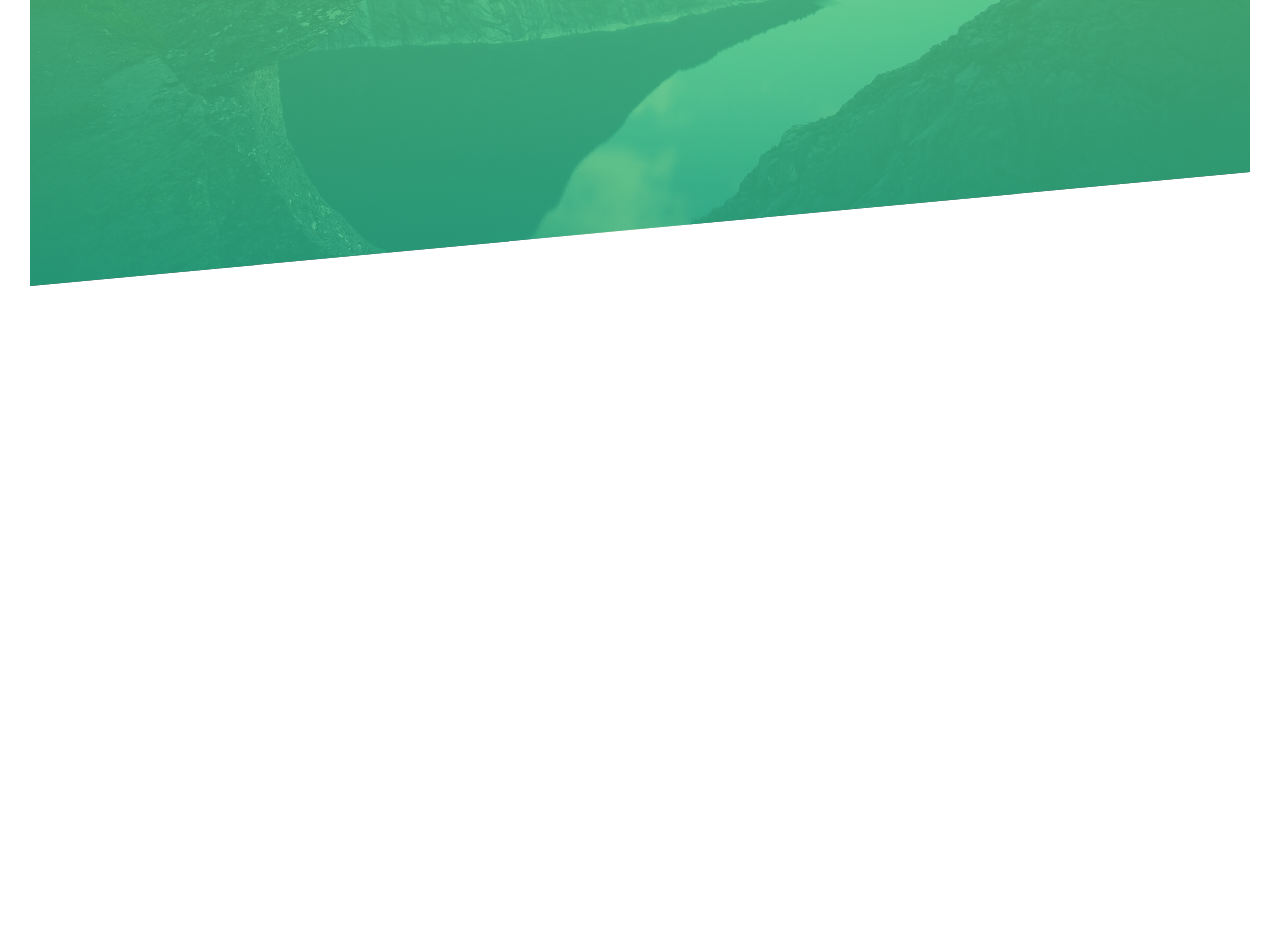
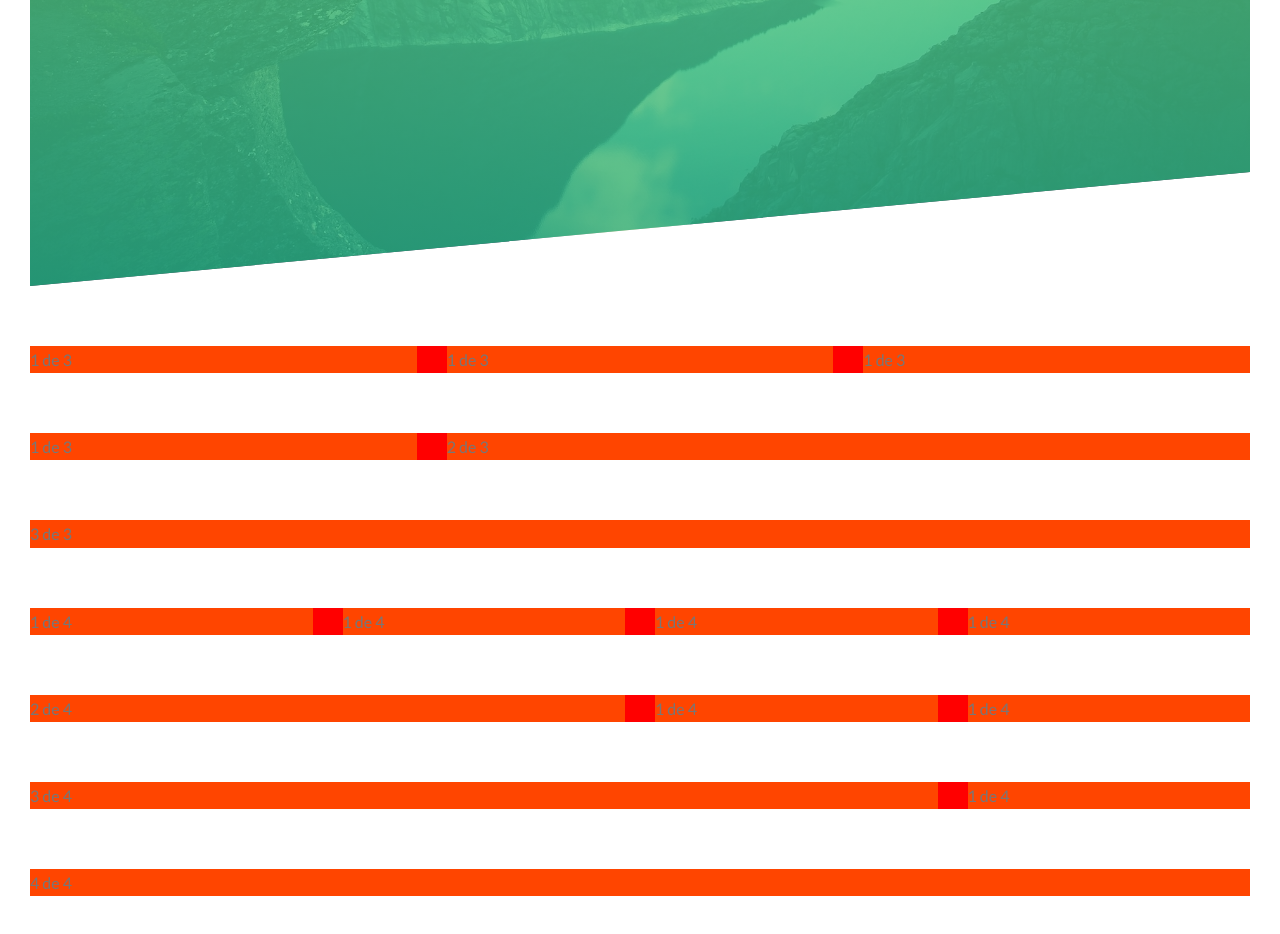
Before and after one commit to xenturi0n/natours, a website: page src/index.html in a window 1280 px wide. Shown: the part 504-1438 px from the top of the page. Before the commit the page ends 820 px from the top, so only its background shows below. Drawn offline with nearby package versions, Linux system fonts and the light colour scheme; files that its build step writes are made by us from their sources.

Commit message:
Creado mixin para hacer grids con margin right

```diff
--- a/src/index.html
+++ b/src/index.html
@@ -24,5 +24,35 @@
             <a href="#" class="btn btn--white btn--animated">Discover Our Tours</a>
         </div>
     </header>
+    <div class="container">
+        <div class="col-1-of-3">1 de 3</div>
+        <div class="col-1-of-3">1 de 3</div>
+        <div class="col-1-of-3">1 de 3</div>
+    </div>
+    <div class="container">
+        <div class="col-1-of-3">1 de 3</div>
+        <div class="col-2-of-3">2 de 3</div>
+    </div>
+    <div class="container">
+        <div class="col-3-of-3">3 de 3</div>
+    </div>
+    <div class="container">
+        <div class="col-1-of-4">1 de 4</div>
+        <div class="col-1-of-4">1 de 4</div>
+        <div class="col-1-of-4">1 de 4</div>
+        <div class="col-1-of-4">1 de 4</div>
+    </div>
+    <div class="container">
+        <div class="col-2-of-4">2 de 4</div>
+        <div class="col-1-of-4">1 de 4</div>
+        <div class="col-1-of-4">1 de 4</div>
+    </div>
+    <div class="container">
+        <div class="col-3-of-4">3 de 4</div>
+        <div class="col-1-of-4">1 de 4</div>
+    </div>
+    <div class="container">
+        <div class="col-4-of-4">4 de 4</div>
+    </div>
 </body>
 </html>
--- a/src/scss/abstracts/_mixins.scss
+++ b/src/scss/abstracts/_mixins.scss
@@ -0,0 +1,15 @@
+@mixin clearfix() {
+    &::after {
+      display: block;
+      content: "";
+      clear: both;
+    }
+}
+
+@mixin grid($max-cols){
+    @for $i from 1 through $max-cols{
+        .col-#{$i}-of-#{$max-cols}{
+            width: calc((((100% - (#{$horizontal_gutter} * (#{$max-cols} - 1))) / #{$max-cols}) * #{$i}) + ((#{$i} - 1) * #{$horizontal_gutter}))
+        }
+    }
+}
--- a/src/scss/abstracts/_variables.scss
+++ b/src/scss/abstracts/_variables.scss
@@ -6,3 +6,6 @@ $color-black: #000;
 
 $color-grey-dark: #777;
 $color-white: #FFF;
+
+//Gutters
+$horizontal_gutter: 3rem;
--- a/src/scss/styles.scss
+++ b/src/scss/styles.scss
@@ -12,3 +12,28 @@
 @import 'layout/header';
 
 @import 'pages/home';
+
+.container{
+    max-width: 1400px;
+    margin: 6rem auto;
+    background-color: red;
+    @include clearfix;
+}
+
+[class^="col"]{
+    float: left;
+    margin-right: $horizontal_gutter;
+    background-color: orangered;
+    //width: calc((100% - 6rem) / 3);
+
+    &:last-child{
+        margin-right: 0;
+    }
+}
+
+@include grid(3);
+
+@include grid(4);
+
+// (100% - ($h_guter * (total_cols - num_cols))) / total_cols
+//
```
